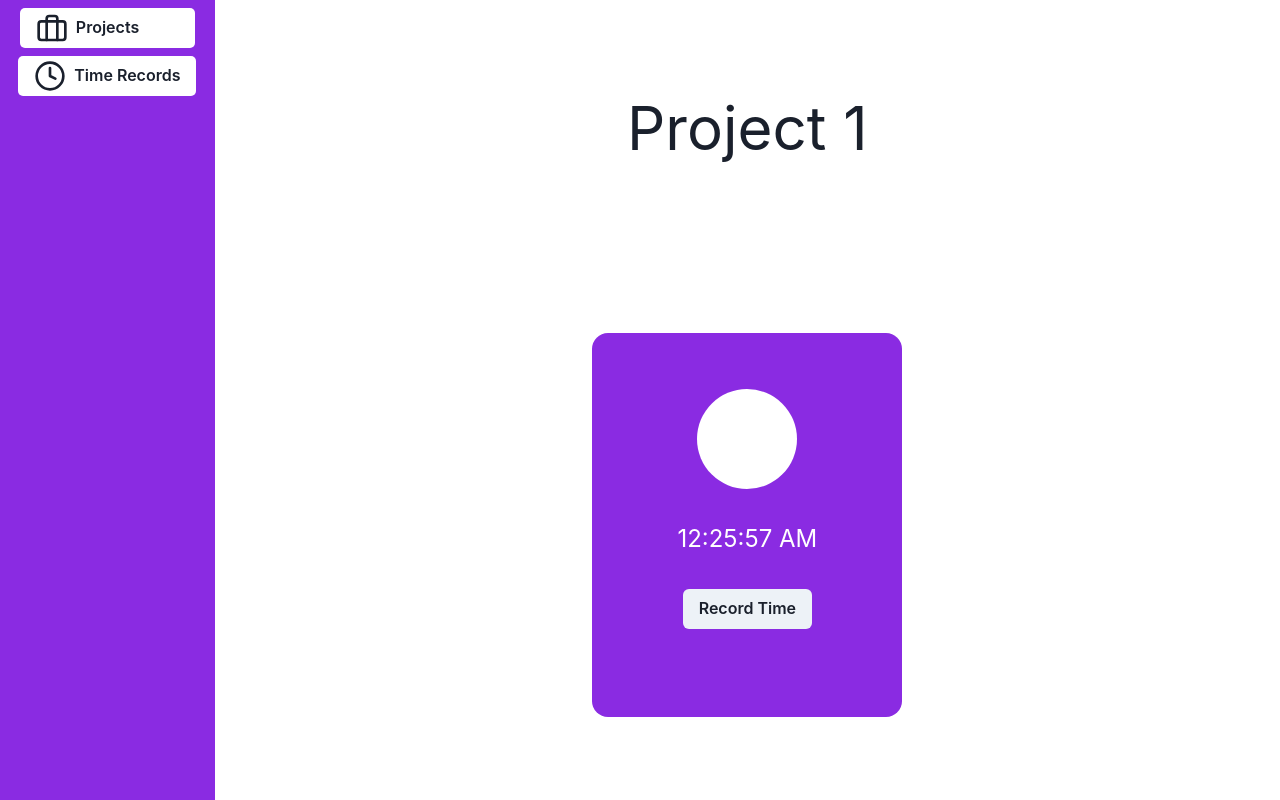
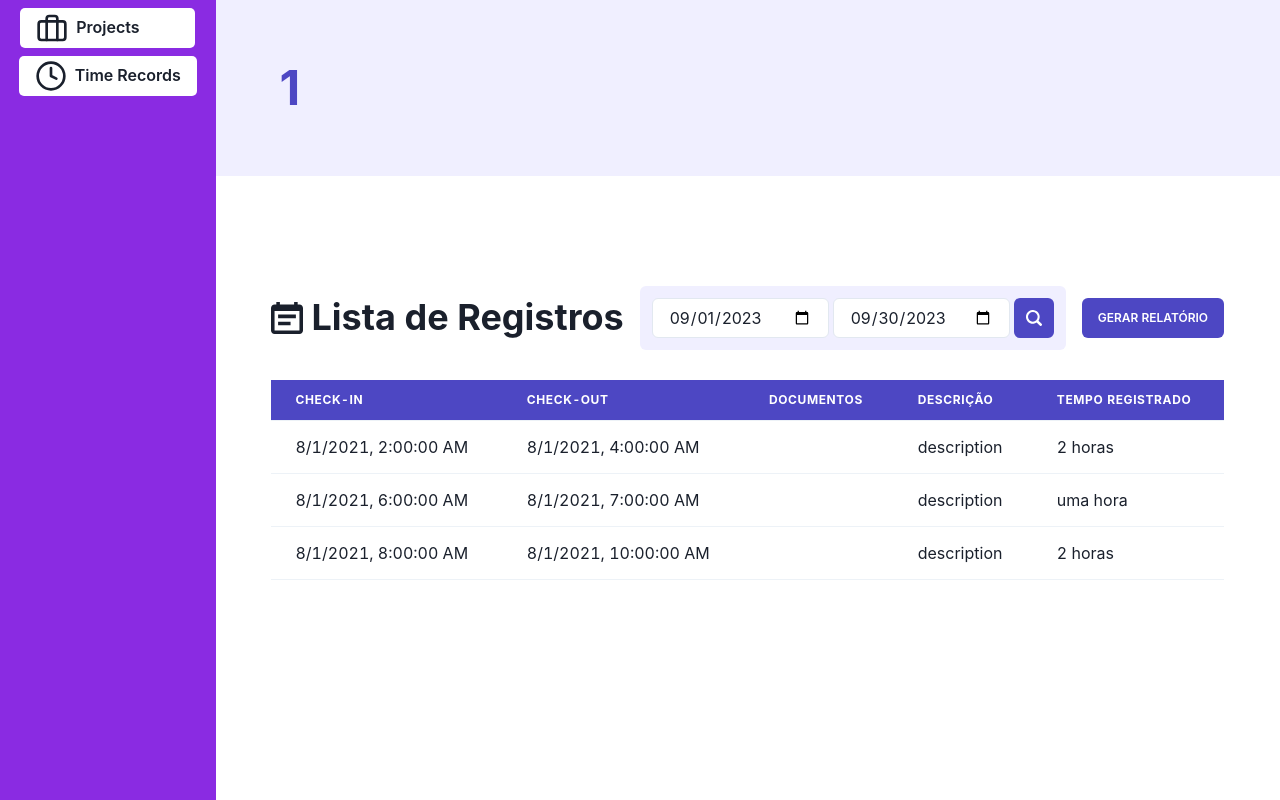
Before and after one commit to equipe01ic0045/projeto_ic0045_frontend, a Next.js app: page /main/time-records/project/1 in a window 1280 px wide. Built offline with nearby package versions, Linux system fonts and the light colour scheme; no server answers.

Commit message:
feature:records component

```diff
--- a/package.json
+++ b/package.json
@@ -18,6 +18,7 @@
     "@types/react-dom": "18.2.7",
     "autoprefixer": "10.4.15",
     "axios": "^1.5.0",
+    "dayjs": "^1.11.9",
     "eslint": "8.47.0",
     "eslint-config-next": "13.4.19",
     "framer-motion": "^10.16.1",
--- a/src/app/main/projects/page.tsx
+++ b/src/app/main/projects/page.tsx
@@ -44,10 +44,11 @@ export default function Projects() {
       alignItems={"start"}
       justifyContent={"center"}
       width={"100%"}
-      padding={"1em"}
+      padding={"2em"}
       gap={"10em"}
     >
-      <Button>
+      <Button size={"lg"}
+      >
         + NEW PROJECT
         </Button>
       <ProjectsTableComponent projectList={mockDataList}></ProjectsTableComponent>
--- a/src/app/main/time-records/page.tsx
+++ b/src/app/main/time-records/page.tsx
@@ -1,6 +1,6 @@
 'use client';
 
-import TimeRecordsTableComponent from "@/components/time-records/timeRecordsTableComponent";
+import TimeRecordsTableComponent from "@/components/time-records/timeRecordsProjectsTableComponent";
 import { Box } from "@chakra-ui/react";
 
 // `app/page.tsx` is the UI for the `/` URL
--- a/src/app/main/time-records/project/[projectUuid]/page.tsx
+++ b/src/app/main/time-records/project/[projectUuid]/page.tsx
@@ -1,23 +1,103 @@
 'use client';
-import RecordCard from "@/components/time-records/recordCardComponent";
-import { Box, Text } from "@chakra-ui/react";
+import TimeRecordRow from "@/components/time-records/timeRecordsRecordsTableComponent";
+import timeRecordsProvider, { TimeRecord } from "@/providers/timeRecordsProvider";
+import { CalendarIcon, Search2Icon } from "@chakra-ui/icons";
+import { Box, Button, Flex, HStack, Heading, IconButton, Input, Spacer, Table, TableContainer, Tbody, Th, Thead, Tr } from "@chakra-ui/react";
+import dayjs from "dayjs";
+import { useEffect, useState } from "react";
 
-// `app/page.tsx` is the UI for the `/` URL
 export default function Page({ params }: any) {
+  const [timeRecords, setTimeRecords] = useState<TimeRecord[]>([]);
+  const [fromDate, setFromDate] = useState<string>(dayjs().startOf('month').format('YYYY-MM-DD'));
+  const [toDate, setToDate] = useState<string>(dayjs().endOf('month').format('YYYY-MM-DD'));
+  const [isLoadingSearch, setIsLoadingSearch] = useState<boolean>(false);
+
+  useEffect(() => {
+    const fetchData = async () => {
+      const data = await timeRecordsProvider.getTimeRecords(params.projectUuid);
+
+      setTimeRecords(data.results);
+    };
+
+    fetchData();
+  }, [params.projectUuid]);
+
+  const filterByDate = async () => {
+    setIsLoadingSearch(true);
+
+    const data = await timeRecordsProvider.getTimeRecords(params.projectUuid, fromDate, toDate);
+
+    setTimeRecords(data.results);
+    setIsLoadingSearch(false);
+  }
+
   return (
     <Box
       display={"flex"}
       flexDirection={"column"}
       alignItems={"center"}
-            justifyContent={"center"}
+      // justifyContent={"center"}
       width={"100%"}
-            padding={"1em"}
-            gap={"10em"}
+      // padding={"2em"}
+      gap={"5em"}
     >
-            <Text fontSize={"6xl"} >
-                Project {params.projectUuid}
-            </Text>
-            <RecordCard></RecordCard>
+
+    <Box backgroundColor="#F0EFFF" w="100%" noOfLines={1} padding="4em" fontWeight="light">
+      <Heading textColor="#4D47C3" as="h1" size="2xl" >{params.projectUuid}</Heading>
+    </Box>
+
+      <TableContainer>
+        <Flex marginY="30px" minWidth="fit-content" alignItems="center" gap="2">
+          <HStack>
+            <CalendarIcon boxSize={8} />
+            <Heading as="h2">Lista de Registros</Heading>
+          </HStack>
+          <Spacer />
+          <HStack spacing={4}>
+            <HStack bg="#F0EFFF" rounded="md" padding={3} spacing={1}>
+              <Input
+                bg="white"
+                type="date"
+                width="min-content"
+                value={fromDate}
+                onChange={(e) => setFromDate(e.target.value)}
+              />
+              <Input
+                bg="white"
+                type="date"
+                width="min-content"
+                value={toDate}
+                onChange={e => setToDate(e.target.value)}
+              />
+              <IconButton
+                bg="#4D47C3"
+                colorScheme="#4D47C3"
+                aria-label="Search"
+                icon={<Search2Icon />}
+                size="md"
+                isLoading={isLoadingSearch}
+                onClick={filterByDate}
+              />
+            </HStack>
+            <Button size="md" fontSize="xs" bg="#4D47C3" colorScheme="#4D47C3" textTransform={"uppercase"}>Gerar Relatório</Button>
+          </HStack>
+        </Flex>
+
+        <Table>
+          <Thead bg={"#4D47C3"}>
+            <Tr>
+              <Th textColor={"white"}>Check-in</Th>
+              <Th textColor={"white"}>Check-out</Th>
+              <Th textColor={"white"}>Documentos</Th>
+              <Th textColor={"white"}>Descrição</Th>
+              <Th textColor={"white"}>Tempo registrado</Th>
+            </Tr>
+          </Thead>
+          <Tbody>
+            {Array.isArray(timeRecords) && timeRecords.map((record) => <TimeRecordRow key={record.time_record_id} record={record} />)}
+          </Tbody>
+        </Table>
+      </TableContainer>
     </Box>
   )
 }
--- a/src/components/projects/projectsTableComponent.tsx
+++ b/src/components/projects/projectsTableComponent.tsx
@@ -14,12 +14,13 @@ import {
 
 export default function ProjectsTableComponent({ projectList }: any) {
     return (
-        <TableContainer>
+        <TableContainer
+        width={"100%"}
+        >
             <Table
                 variant='simple'
                 background={"gray.200"}
             >
-                <TableCaption>Projects List</TableCaption>
                 <Thead bg={"blueviolet"}>
                     <Tr>
                         <Th textColor={"white"}>PROJECT NAME</Th>
--- a/src/components/time-records/timeRecordsTableComponent.tsx
+++ b/src/components/time-records/timeRecordsProjectsTableComponent.tsx
@@ -3,15 +3,16 @@
 import { Button, Table, TableCaption, TableContainer, Tbody, Td, Th, Thead, Tr } from "@chakra-ui/react";
 import Link from "next/link";
 
-export default function TimeRecordsTable({projectList}:any){
+export default function TimeRecordsProjectsTable({projectList}:any){
 
     return (
-        <TableContainer>
+        <TableContainer
+        width={"100%"}
+        >
             <Table
                 variant='simple'
                 background={"gray.200"}
             >
-                <TableCaption>Projects List</TableCaption>
                 <Thead bg={"blueviolet"}>
                     <Tr>
                         <Th textColor={"white"}>PROJECT NAME</Th>
--- /dev/null
+++ b/src/components/time-records/timeRecordsRecordsTableComponent.tsx
@@ -0,0 +1,26 @@
+import { Td, Tr } from "@chakra-ui/react";
+import dayjs from 'dayjs';
+import duration from 'dayjs/plugin/duration';
+import relativeTime from 'dayjs/plugin/relativeTime';
+import 'dayjs/locale/pt-br';
+import { TimeRecord } from "@/providers/timeRecordsProvider";
+
+dayjs.extend(duration);
+dayjs.extend(relativeTime);
+
+export default function TimeRecordRow({ record }: { record: TimeRecord }) {
+  const checkInDate = new Date(record.check_in_timestamp);
+  const checkOutDate = new Date(record.check_out_timestamp);
+
+  const duration = dayjs(checkInDate).locale('pt-br').to(checkOutDate, true);
+
+  return (
+    <Tr>
+      <Td>{checkInDate.toLocaleString()}</Td>
+      <Td>{checkOutDate.toLocaleString()}</Td>
+      <Td>{record.documents}</Td>
+      <Td>{record.description}</Td>
+      <Td>{duration}</Td>
+    </Tr>
+  );
+}
--- /dev/null
+++ b/src/providers/timeRecordsProvider.tsx
@@ -0,0 +1,69 @@
+import axios from 'axios';
+
+export interface TimeRecord {
+  time_record_id: number;
+  check_in_timestamp: string;
+  check_out_timestamp: string;
+  location: string;
+  description: string;
+  user_message: string;
+  documents: string[];
+}
+
+export type PaginationData<T> = {
+  page: number;
+  limit: number;
+  results: T[];
+};
+
+function TimeRecordsProvider() {
+  const axiosInstance = axios.create({
+    baseURL: process.env.API_URL,
+  });
+
+  return {
+    async getTimeRecords(projectId: string, startDate?: string, fromDate?: string): Promise<PaginationData<TimeRecord>> {
+      await new Promise(resolve => setTimeout(resolve, 1000));
+
+      return {
+        "page": 1,
+        "limit": 10,
+        "results": [
+          {
+            "time_record_id": 1,
+            "check_in_timestamp": "2021-08-01T02:00:00.000Z",
+            "check_out_timestamp": "2021-08-01T04:00:00.000Z",
+            "documents": [],
+            "description": "description",
+            "user_message": "2",
+            "location": "string"
+          },
+          {
+            "time_record_id": 2,
+            "check_in_timestamp": "2021-08-01T06:00:00.000Z",
+            "check_out_timestamp": "2021-08-01T07:00:00.000Z",
+            "documents": [],
+            "description": "description",
+            "user_message": "1",
+            "location": "string"
+          },
+          {
+            "time_record_id": 3,
+            "check_in_timestamp": "2021-08-01T08:00:00.000Z",
+            "check_out_timestamp": "2021-08-01T10:00:00.000Z",
+            "documents": [],
+            "description": "description",
+            "user_message": "2",
+            "location": "string"
+          }
+        ]
+      };
+
+      const { data } = await axiosInstance.get(`projects/${projectId}/time-records`);
+
+      return data;
+    }
+  };
+}
+
+export default TimeRecordsProvider();
```
Also changed, not shown: 2 other files (tests, documents, lock files or other folders). Lines whose indentation alone changed are shown as unchanged.
